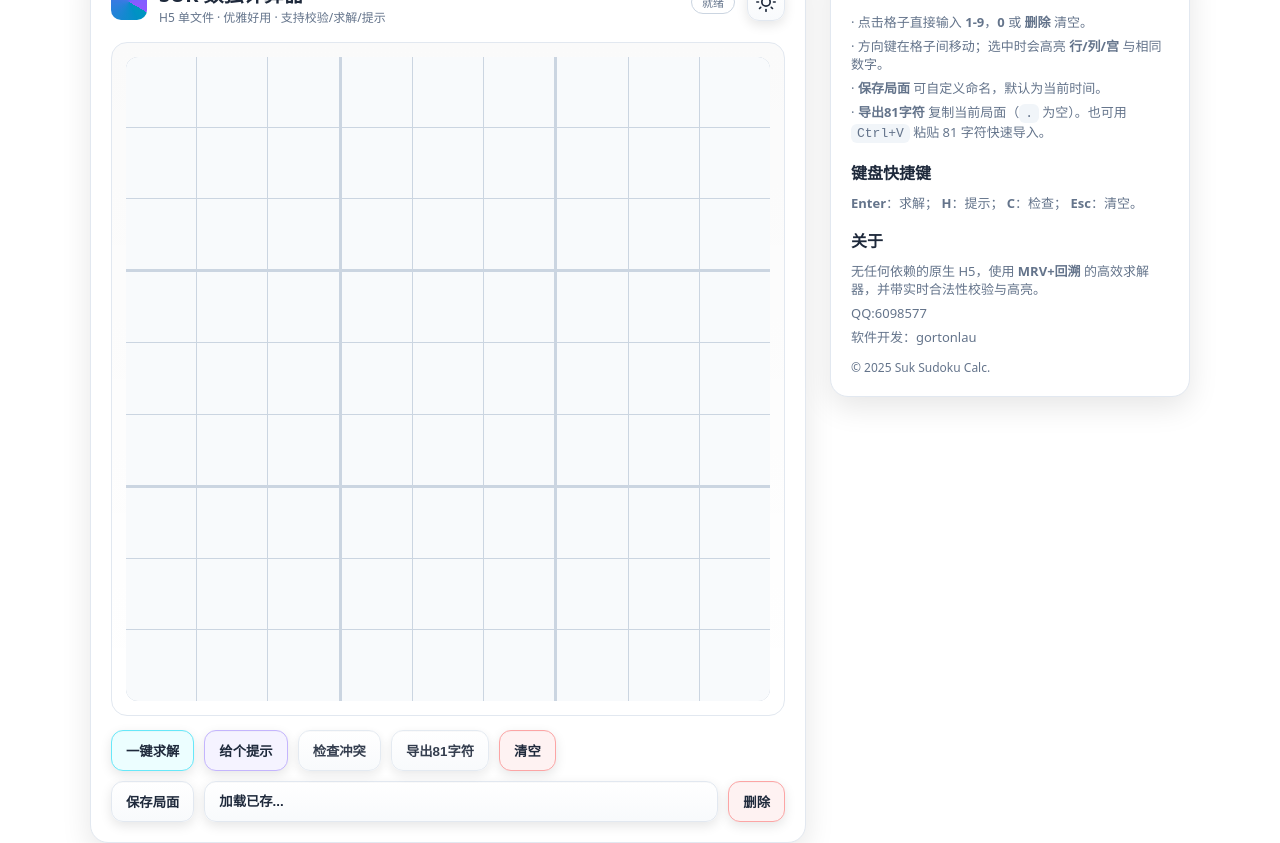
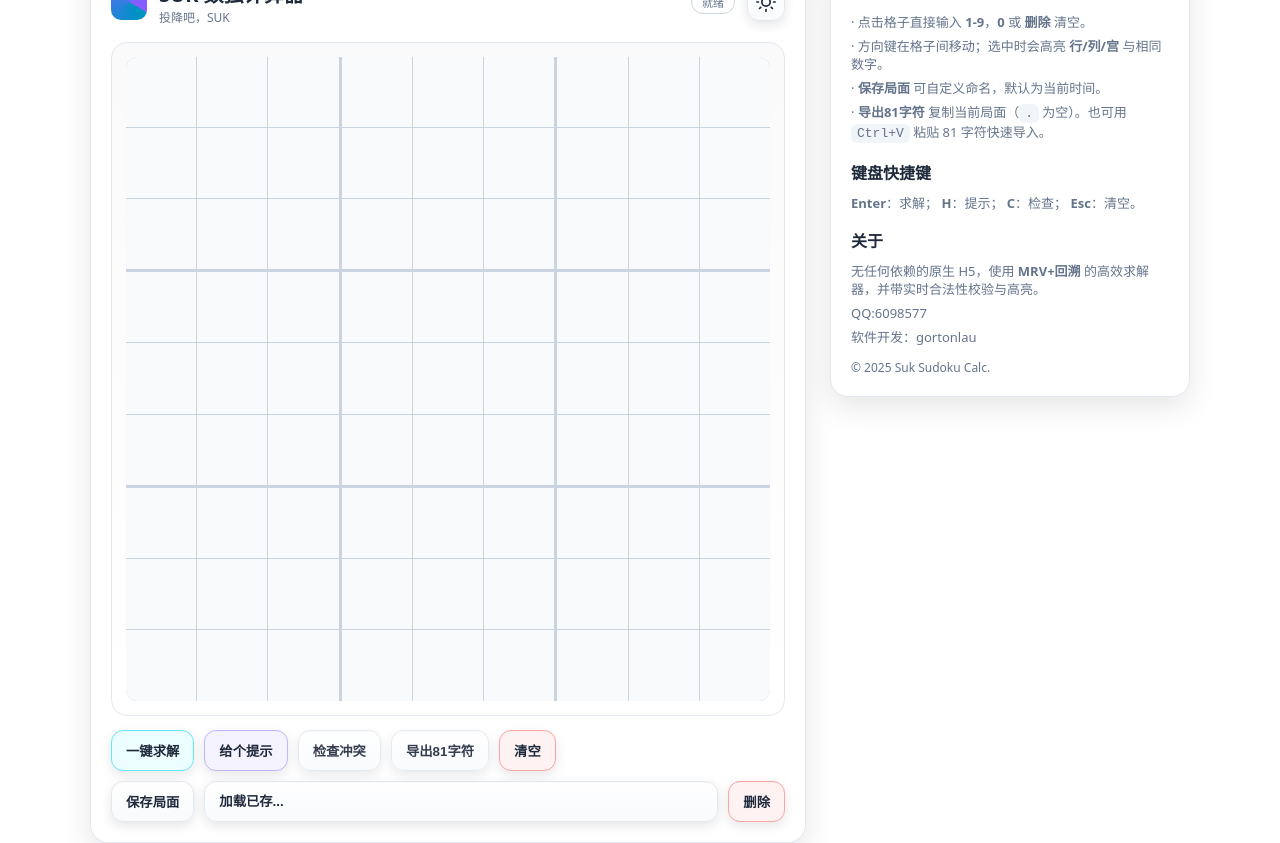
Before and after one commit to gortonlau/suk-sudoku, a plain HTML site: page index.html in a window 1280 px wide. Drawn offline with Linux system fonts and the light colour scheme.

Commit message:
Update index.html

```diff
--- a/index.html
+++ b/index.html
@@ -4,7 +4,7 @@
 <head>
   <meta charset="UTF-8" />
   <meta name="viewport" content="width=device-width, initial-scale=1.0" />
-  <title>数独计算器 · SUK版</title>
+  <title>数独计算器 · SUK投降版</title>
   <style>
     /* 样式部分无变化 */
     :root {
@@ -81,7 +81,7 @@
       <header>
         <div class="title">
           <div class="logo" aria-hidden="true"></div>
-          <div><h1>SUK 数独计算器</h1><div class="subtitle">H5 单文件 · 优雅好用 · 支持校验/求解/提示</div></div>
+          <div><h1>SUK 数独计算器</h1><div class="subtitle">投降吧，SUK</div></div>
         </div>
         <div class="header-controls">
           <div class="badge" id="status">就绪</div>
```
